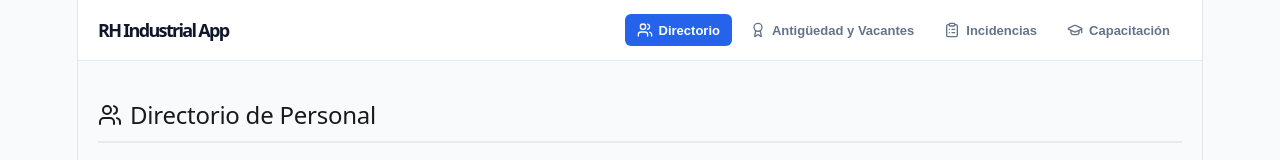
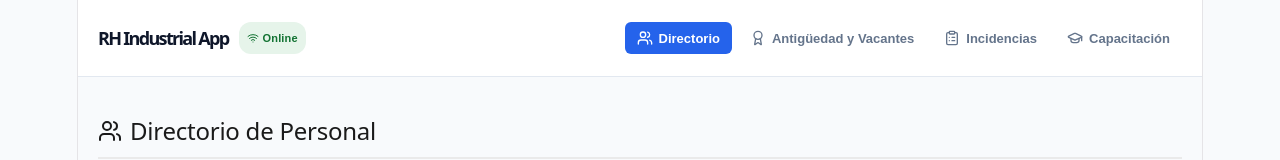
Before and after one commit to impredimex-hub/rrhh-pwa, a React (Vite) app: page / in a window 1280 px wide. Shown: the top 160 px of the page. Built offline with nearby package versions, Linux system fonts and the light colour scheme; no server answers; the database is empty.

Commit message:
Update App.tsx

```diff
--- a/src/App.tsx
+++ b/src/App.tsx
@@ -1,5 +1,5 @@
-import { useState } from 'react';
-import { Users, Award, ClipboardList, GraduationCap } from 'lucide-react';
+import { useState, useEffect } from 'react';
+import { Users, Award, ClipboardList, GraduationCap, Wifi, WifiOff } from 'lucide-react';
 import { PersonalModule } from './components/PersonalModule';
 import { AntiguedadVacantesModule } from './components/AntiguedadVacantesModule';
 import { IncidenciasModule } from './components/IncidenciasModule';
@@ -7,6 +7,20 @@ import { CapacitacionModule } from './components/CapacitacionModule';
 
 function App() {
   const [pestanaActiva, setPestanaActiva] = useState<'personal' | 'antiguedad' | 'incidencias' | 'capacitacion'>('personal');
+  const [isOnline, setIsOnline] = useState<boolean>(navigator.onLine);
+
+  useEffect(() => {
+    const handleOnline = () => setIsOnline(true);
+    const handleOffline = () => setIsOnline(false);
+
+    window.addEventListener('online', handleOnline);
+    window.addEventListener('offline', handleOffline);
+
+    return () => {
+      window.removeEventListener('online', handleOnline);
+      window.removeEventListener('offline', handleOffline);
+    };
+  }, []);
 
   const navItems = [
     { id: 'personal', label: 'Directorio', icon: Users },
@@ -17,12 +31,31 @@ function App() {
 
   return (
     <div style={{ minHeight: '100vh', backgroundColor: '#f8fafc', fontFamily: 'sans-serif' }}>
+      {/* Barra de estado de conexión */}
+      {!isOnline && (
+        <div style={{ background: '#ea580c', color: '#fff', padding: '6px 12px', fontSize: '12px', textAlign: 'center', display: 'flex', alignItems: 'center', justifyContent: 'center', gap: '6px', fontWeight: 'bold' }}>
+          <WifiOff size={16} /> Modo Sin Conexión (Offline): Los cambios se guardarán localmente y se sincronizarán al recuperar la red.
+        </div>
+      )}
+
+      {/* Barra superior de navegación */}
       <header style={{ background: '#ffffff', borderBottom: '1px solid #e2e8f0', padding: '0 20px' }}>
-        <div style={{ maxWidth: '1100px', margin: '0 auto', display: 'flex', justifyContent: 'space-between', alignItems: 'center', height: '60px', flexWrap: 'wrap' }}>
-          <h1 style={{ fontSize: '18px', fontWeight: 'bold', margin: 0, color: '#0f172a' }}>
-            RH Industrial App
-          </h1>
-          <nav style={{ display: 'flex', gap: '6px' }}>
+        <div style={{ maxWidth: '1100px', margin: '0 auto', display: 'flex', justifyContent: 'space-between', alignItems: 'center', minHeight: '60px', flexWrap: 'wrap', gap: '10px', padding: '8px 0' }}>
+          <div style={{ display: 'flex', alignItems: 'center', gap: '10px' }}>
+            <h1 style={{ fontSize: '18px', fontWeight: 'bold', margin: 0, color: '#0f172a' }}>
+              RH Industrial App
+            </h1>
+            <span style={{
+              display: 'inline-flex', alignItems: 'center', gap: '4px', padding: '3px 8px', borderRadius: '12px', fontSize: '11px', fontWeight: 'bold',
+              background: isOnline ? '#e6f4ea' : '#fee2e2',
+              color: isOnline ? '#137333' : '#b91c1c'
+            }}>
+              {isOnline ? <Wifi size={12} /> : <WifiOff size={12} />}
+              {isOnline ? 'Online' : 'Offline'}
+            </span>
+          </div>
+
+          <nav style={{ display: 'flex', gap: '6px', flexWrap: 'wrap' }}>
             {navItems.map((item) => {
               const Icon = item.icon;
               const activo = pestanaActiva === item.id;
@@ -53,6 +86,7 @@ function App() {
         </div>
       </header>
 
+      {/* Contenido principal */}
       <main style={{ padding: '20px 0' }}>
         {pestanaActiva === 'personal' && <PersonalModule />}
         {pestanaActiva === 'antiguedad' && <AntiguedadVacantesModule />}
```
